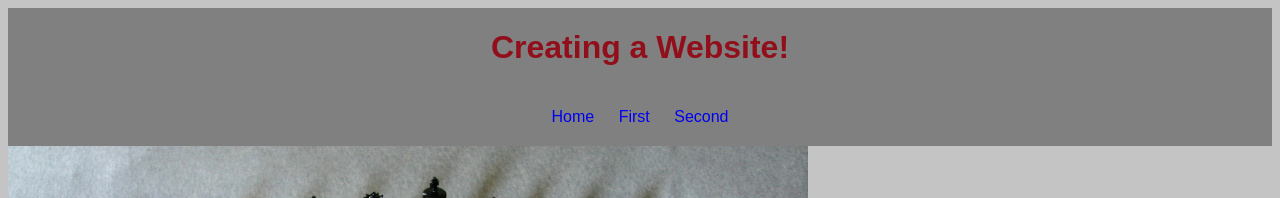
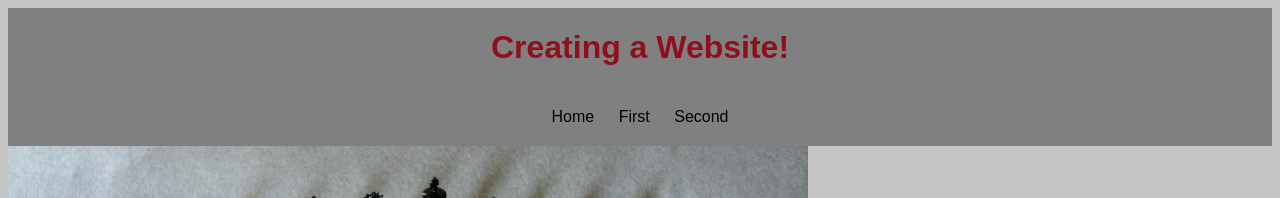
Before and after one commit to AtticusErvin/first_html, a plain HTML site: page index.html in a window 1280 px wide. Shown: the top 198 px of the page. Drawn offline with Linux system fonts and the light colour scheme; a script that the page names is missing.

Commit message:
changed color

```diff
--- a/screen.css
+++ b/screen.css
@@ -32,3 +32,6 @@ nav ul li{
 a{
     text-decoration: none;
 }
+a:link{
+    color:black
+}
```
